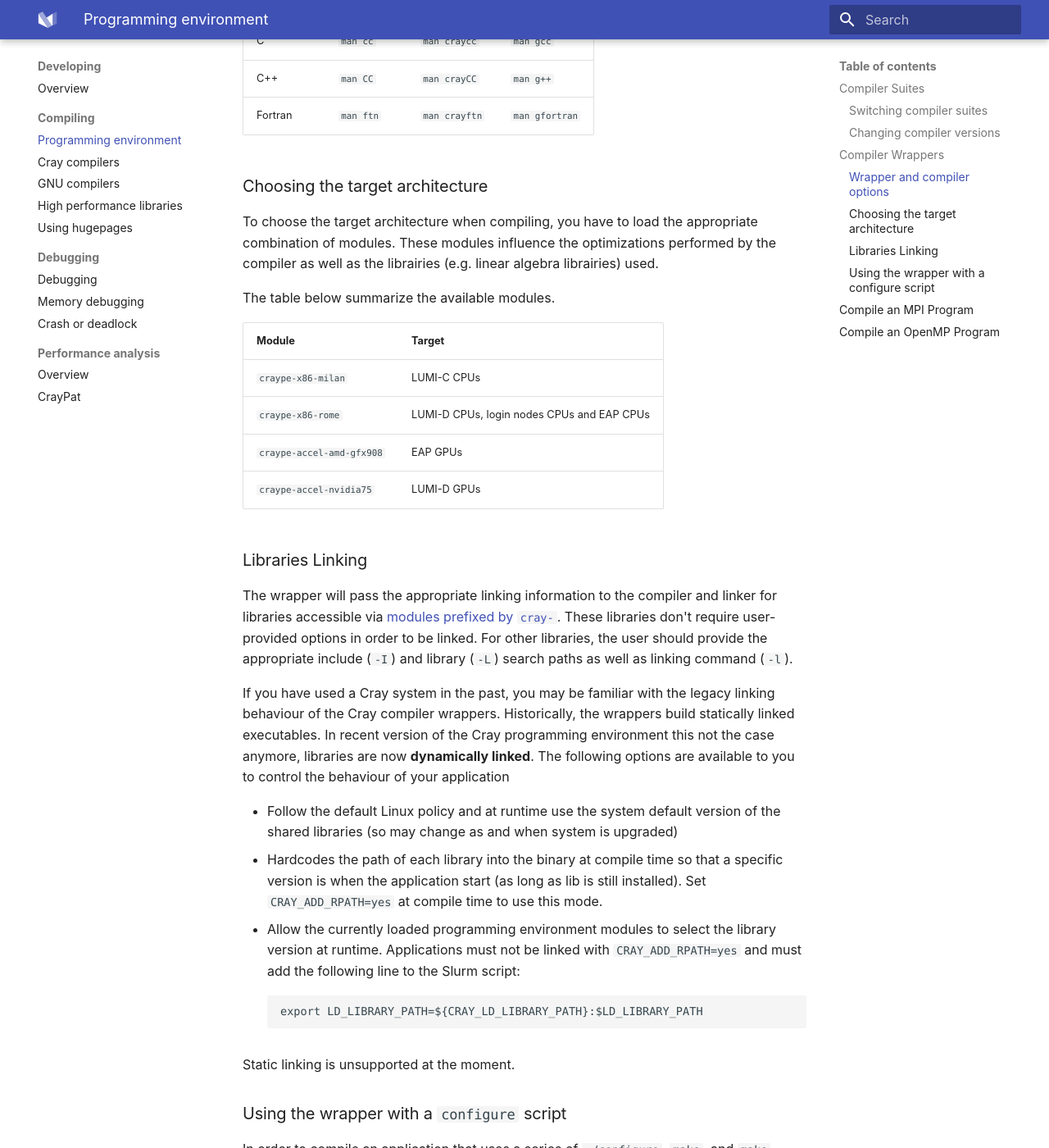
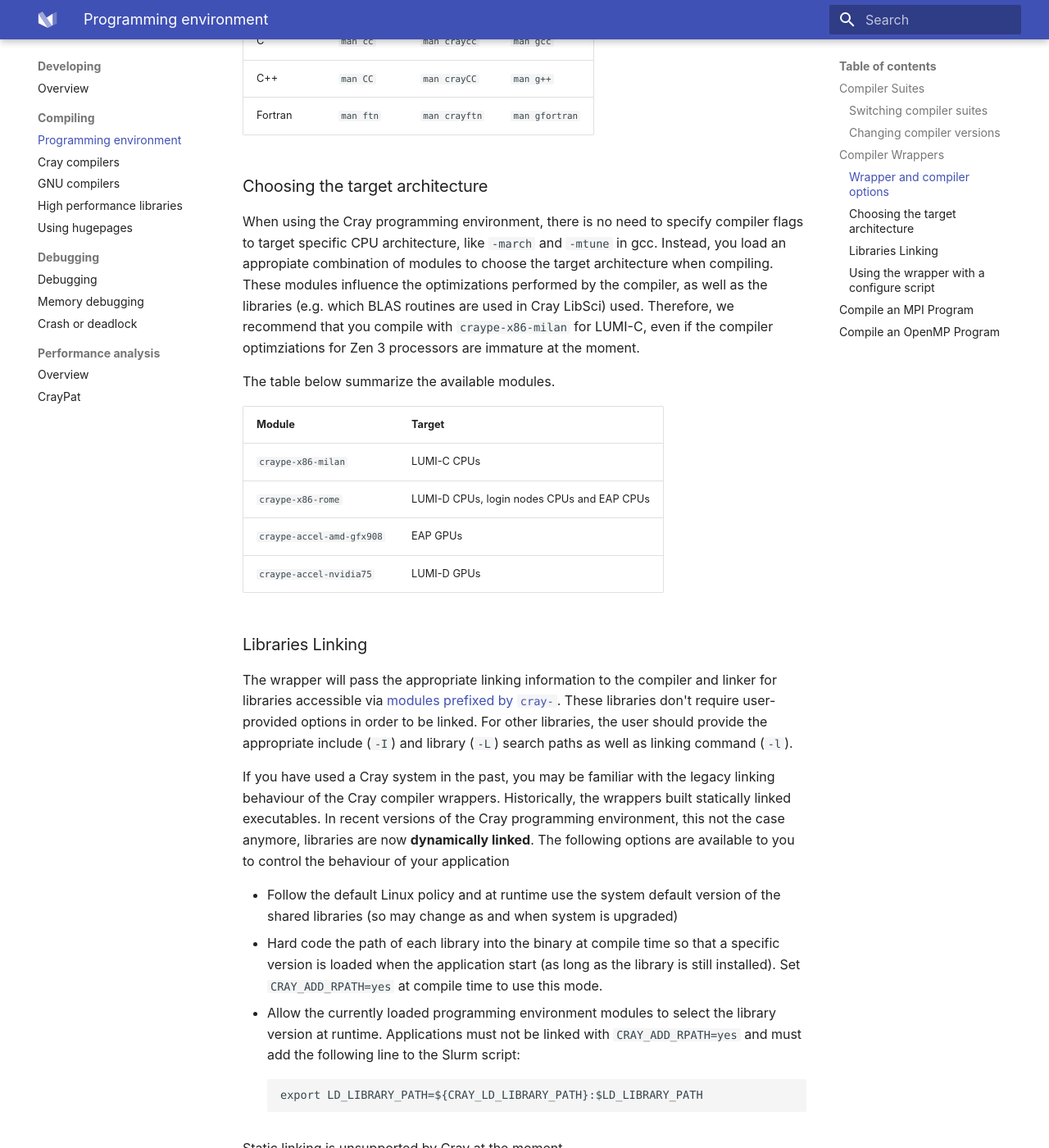
Before and after one commit to Lumi-supercomputer/lumi-userguide, an MkDocs documentation site: the page built from docs/development/compiling/prgenv.md, in a window 1280 px wide and 1400 px high, scrolled down 2904 px. Shown: the whole window at 82% size. Built offline with MkDocs 1.6.1 and Material for MkDocs 9.7.7, drawn with Linux system fonts in a browser that asks for light colours; some of the changed text lies outside the part shown.

Commit message:
Fixes to ProgEnv, clarification of march mtune

````diff
--- a/docs/development/compiling/prgenv.md
+++ b/docs/development/compiling/prgenv.md
@@ -168,10 +168,7 @@ in the table below.
 
 ### Choosing the target architecture
 
-To choose the target architecture when compiling, you have to load the
-appropriate combination of modules. These modules influence the optimizations
-performed by the compiler as well as the librairies (e.g. linear algebra
-librairies) used.
+When using the Cray programming environment, there is no need to specify compiler flags to target specific CPU architecture, like `-march` and `-mtune` in gcc. Instead, you load an appropiate combination of modules to choose the target architecture when compiling. These modules influence the optimizations performed by the compiler, as well as the libraries (e.g. which BLAS routines are used in Cray LibSci) used. Therefore, we recommend that you compile with `craype-x86-milan` for LUMI-C, even if the compiler optimziations for Zen 3 processors are immature at the moment.
 
 The table below summarize the available modules.
 
@@ -193,15 +190,15 @@ as well as linking command (`-l`).
 
 If you have used a Cray system in the past, you may be familiar with the legacy
 linking behaviour of the Cray compiler wrappers. Historically, the wrappers
-build statically linked executables. In recent version of the Cray programming
-environment this not the case anymore, libraries are now **dynamically linked**.
+built statically linked executables. In recent versions of the Cray programming
+environment, this not the case anymore, libraries are now **dynamically linked**.
 The following options are available to you to control the behaviour of your
 application
 
 - Follow the default Linux policy and at runtime use the system default version
   of the shared libraries (so may change as and when system is upgraded)
-- Hardcodes the path of each library into the binary at compile time so that a
-  specific version is when the application start (as long as lib is still
+- Hard code the path of each library into the binary at compile time so that a
+  specific version is loaded when the application start (as long as the library is still
   installed). Set `CRAY_ADD_RPATH=yes` at compile time to use this mode.
 - Allow the currently loaded programming environment modules to select the
   library version at runtime. Applications must not be linked with
@@ -210,7 +207,7 @@ application
   export LD_LIBRARY_PATH=${CRAY_LD_LIBRARY_PATH}:$LD_LIBRARY_PATH
   ```
 
-Static linking is unsupported at the moment.
+Static linking is unsupported by Cray at the moment.
 
 ### Using the wrapper with a `configure` script
 
````
Also changed, not shown: other parts of docs/development/compiling/prgenv.md (+1 -1 lines).
